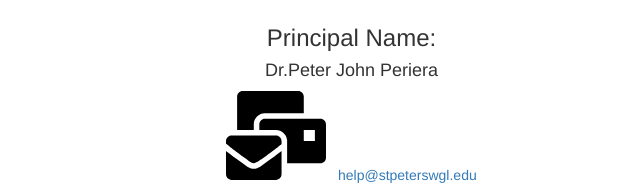
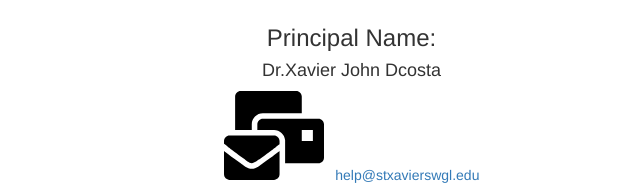
Before and after one commit to sreehanrm2009/Project68, a plain HTML site: page index.html in a window 1280 px wide. Shown: the part 1333-1523 px from the top of the page, 431-1071 px from the left. Drawn offline with nearby package versions, Linux system fonts and the light colour scheme.

Commit message:
Update index.html

```diff
--- a/index.html
+++ b/index.html
@@ -4,7 +4,7 @@
           <meta charset="UTF-8">
           <meta http-equiv="X-UA-Compatible" content="IE=edge">
           <meta name="viewport" content="width=device-width, initial-scale=1.0">
-          <title>St.Peter's School</title>
+          <title>St.Xavier's School</title>
           <link rel="stylesheet" href="style.css">
           <link rel="stylesheet" href="https://maxcdn.bootstrapcdn.com/bootstrap/3.4.0/css/bootstrap.min.css">
           <script src="https://ajax.googleapis.com/ajax/libs/jquery/3.4.1/jquery.min.js"></script>
@@ -19,7 +19,7 @@
                                         <span class="icon-bar"></span>
                                         <span class="icon-bar"></span>
                               </button>
-                              <a href="#" class="navbar-brand">St.Peter's School</a>
+                              <a href="#" class="navbar-brand">St.Xavier's School</a>
                     </div>
                     <div class="collapse navbar-collapse" id="myNavbar">
                               <ul class="nav navbar-nav">
@@ -33,7 +33,7 @@
           </nav>
           <div class="announcement">
                     <marquee id="marqueeStyle" onmouseover="this.stop()" onmouseout="this.start()">
-                              *** Feel free to ask queries on help@stpeterswgl.edu***
+                              *** Feel free to ask queries on help@stxavierswgl.edu***
                     </marquee>
           </div>
           <iframe width="1048" height="590" src="https://www.youtube.com/embed/9Frow8HMh74" title="YouTube video player" frameborder="0" allow="accelerometer; autoplay; clipboard-write; encrypted-media; gyroscope; picture-in-picture" allowfullscreen></iframe>
@@ -46,13 +46,13 @@
                     </div>
                     <img src="2141396.png" class="img-responsive img-circle col-lg-3 col-md-3 col-sm-3 col-xs-3">
                     <h3>Principal Name:</h3>
-                    <h4>Dr.Peter John Periera</h4>
+                    <h4>Dr.Xavier John Dcosta</h4>
                     <a href="mailto:sreehanreddymajjigapu@gmail.com?Subject=Hi">
                               <h5>
                                         <svg viewBox="0 0 576 512" width="100" title="mail-bulk">
                                                   <path d="M160 448c-25.6 0-51.2-22.4-64-32-64-44.8-83.2-60.8-96-70.4V480c0 17.67 14.33 32 32 32h256c17.67 0 32-14.33 32-32V345.6c-12.8 9.6-32 25.6-96 70.4-12.8 9.6-38.4 32-64 32zm128-192H32c-17.67 0-32 14.33-32 32v16c25.6 19.2 22.4 19.2 115.2 86.4 9.6 6.4 28.8 25.6 44.8 25.6s35.2-19.2 44.8-22.4c92.8-67.2 89.6-67.2 115.2-86.4V288c0-17.67-14.33-32-32-32zm256-96H224c-17.67 0-32 14.33-32 32v32h96c33.21 0 60.59 25.42 63.71 57.82l.29-.22V416h192c17.67 0 32-14.33 32-32V192c0-17.67-14.33-32-32-32zm-32 128h-64v-64h64v64zm-352-96c0-35.29 28.71-64 64-64h224V32c0-17.67-14.33-32-32-32H96C78.33 0 64 14.33 64 32v192h96v-32z" />
                                         </svg>
-                                        &nbsp;&nbsp;help@stpeterswgl.edu
+                                        &nbsp;&nbsp;help@stxavierswgl.edu
                               </h5>
                     </a>
                     <a href="https://www.google.com/maps/place/St+Peters+Edu+School+CBSE+SENIOR+SECONDARY+SCHOOL/@18.0132919,79.5491037,15z/data=!4m9!1m2!2m1!1sst.peters+school!3m5!1s0x3a334f703a0d3efd:0x53d236986cc6f127!8m2!3d18.0126894!4d79.5468951!15sChBzdC5wZXRlcnMgc2Nob29skgELY2JzZV9zY2hvb2w">
```
